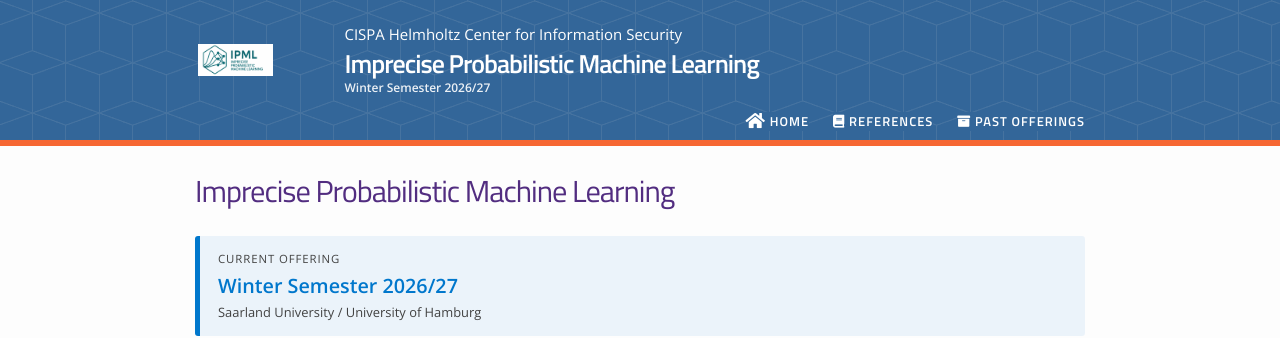
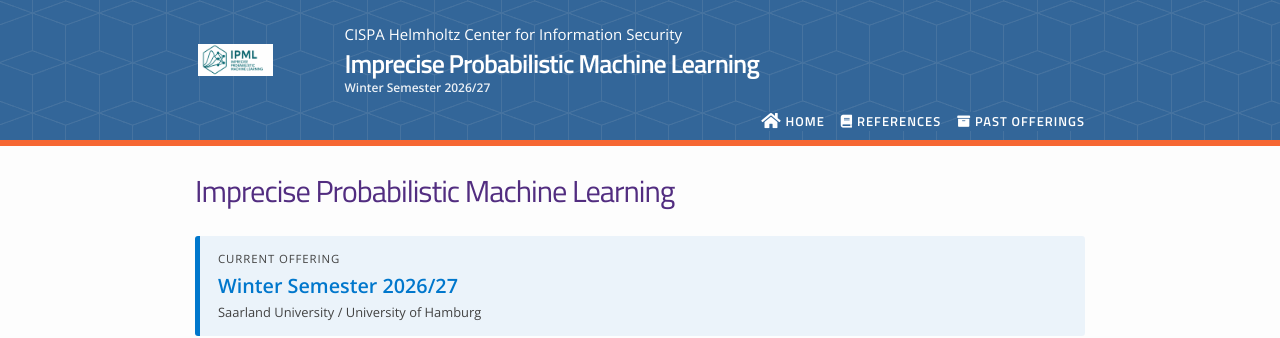
Before and after one commit to muandet-lab/ipml-course, a Jekyll site: the page built from index.md, in a window 1280 px wide. Shown: the top 338 px of the page. Built offline with Jekyll 4.4.1, drawn with Linux system fonts in a browser that asks for light colours; nearby versions of some CDN libraries.

Commit message:
Keep the header nav on one line on offering pages
Offering pages carry eight nav items, about five pixels more than the centred
wrapper allows, so "Past Offerings" wrapped onto a second row while 166px of
the row sat empty on the left.

Make the desktop nav a no-wrap flex row: this drops the whitespace gaps between
the inline-block items and tightens spacing from 20px to 16px, bringing the nav
from ~895px down to 821px inside the same 890px wrapper. The content column is
unchanged, and there is now room for one more tab.

Scoped to min-width 601px so the mobile hamburger dropdown, which needs
`display: block`, is unaffected.

```diff
--- a/_sass/_course.scss
+++ b/_sass/_course.scss
@@ -1,6 +1,29 @@
 // Styles added on top of the upstream template for the multi-offering setup:
 // the archived-offering banner, the "current offering" call-out on the home
 // page, the staff list and TBA placeholders.
+
+// An offering page carries eight nav items (Home + five offering pages +
+// References + Past Offerings), which is a few pixels wider than the centred
+// wrapper. The upstream nav is inline-block items with a 20px margin plus the
+// whitespace between tags; a no-wrap flex row drops the whitespace gaps and
+// tightens the spacing, so everything stays on one line with room to spare.
+//
+// Scoped above the mobile breakpoint so the hamburger dropdown in
+// _mobile-header.scss (which needs `display: block`) is left alone.
+@media screen and (min-width: 601px) {
+    .site-nav ul.menu {
+        display: flex;
+        flex-wrap: nowrap;
+        justify-content: flex-end;
+        align-items: flex-start;
+        column-gap: 16px;
+    }
+
+    .site-nav .menu > li {
+        margin-left: 0;
+        white-space: nowrap;
+    }
+}
 
 // The upstream header lays the course title out in an auto-width table with a
 // floated 26px title, so a long course name forces the whole page wider than a
```
